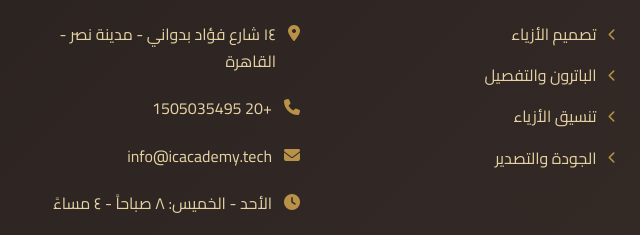
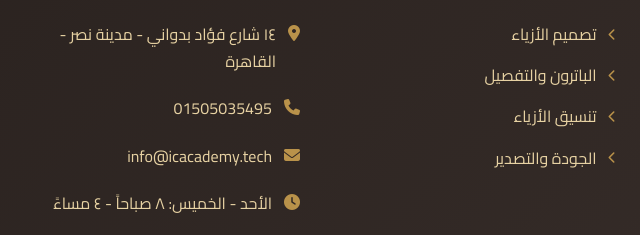
Before and after one commit to moustafanasr/ica, a plain HTML site: page course-details.html in a window 1280 px wide. Shown: the part 3859-4094 px from the top of the page, 0-640 px from the left. Drawn offline with Linux system fonts and the light colour scheme.

Commit message:
Upload-45 23-2-2026 9:19PM Upload-45 23-2-2026 9:19PM Upload-45 23-2-2026 9:19PM

```diff
--- a/course-details.html
+++ b/course-details.html
@@ -1868,7 +1868,7 @@
             <h3>اتصل بنا</h3>
             <div class="footer-contact">
               <p><i class="fas fa-map-marker-alt"></i> ١٤ شارع فؤاد بدواني - مدينة نصر - القاهرة</p>
-              <p><i class="fas fa-phone"></i> +20 1505035495</p>
+              <p><i class="fas fa-phone"></i>01505035495</p>
               <p><i class="fas fa-envelope"></i> info@icacademy.tech</p>
               <p><i class="fas fa-clock"></i> الأحد - الخميس: ٨ صباحاً - ٤ مساءً</p>
             </div>
```
Also changed, not shown: courses.html (+1 -1 lines), index.html (+1 -1 lines).
